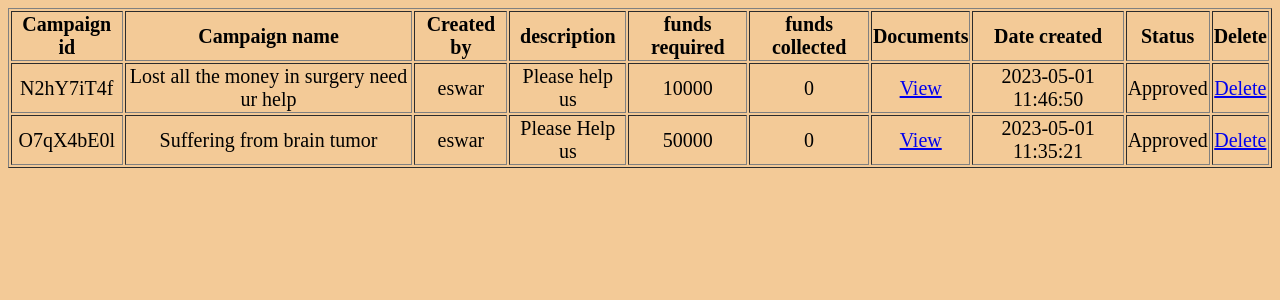
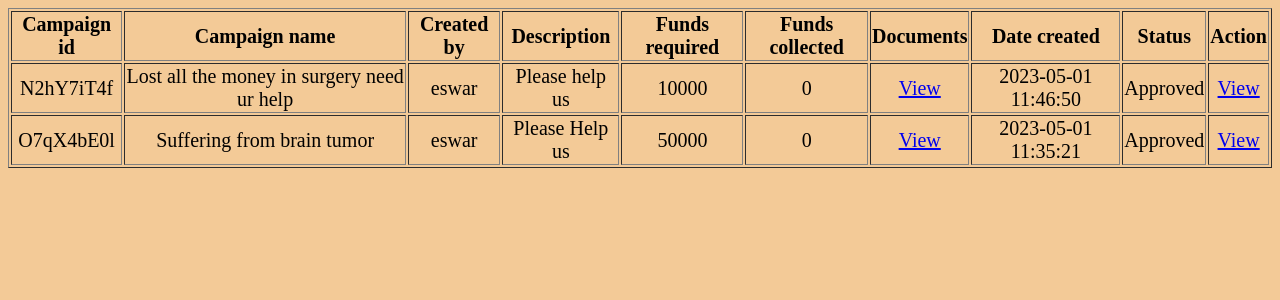
Before and after one commit to GopiChandVallabhaneni/CFA, a Flask app: page /allcampaigns in a window 1280 px wide. Shown: the top 300 px of the page. Run offline with Flask 3, Linux system fonts and the light colour scheme; data comes from the database, SQL or seed files in the repository; some libraries are stand-ins or nearby versions.

Commit message:
cfa commit

```diff
--- a/templates/allcampaigns.html
+++ b/templates/allcampaigns.html
@@ -4,7 +4,7 @@
     <meta charset="UTF-8">
     <meta http-equiv="X-UA-Compatible" content="IE=edge">
     <meta name="viewport" content="width=device-width, initial-scale=1.0">
-    <title>Records</title>
+    <title>Document</title>
     <style>
         body{
             background-color: rgb(243, 202, 151);
@@ -17,18 +17,18 @@
     </style>
 </head>
 <body>
-    <table border="1px" style="width: 100%; text-align: center; font-size: 20px;" >
+    <table border="1px" style="width: 100%; text-align: center; font-size: 20px;">
         <tr>
             <th class="col">Campaign id</th>
             <th class="col">Campaign name</th>
             <th class="col">Created by</th>
-            <th class="col">description</th>
-            <th class="col">funds required</th>
-            <th class="col">funds collected</th>
+            <th class="col">Description</th>
+            <th class="col">Funds required</th>
+            <th class="col">Funds collected</th>
             <th class="col">Documents</th>
             <th class="col">Date created</th>
             <th class="col">Status</th>
-            <th class="col">Delete</th>
+            <th class="col">Action</th>
         </tr>
         {% for i in cids %}
         <tr>
@@ -49,10 +49,10 @@
             {% else %}
                 <td>{{i[9]}}</td>
             {% endif %}
-            <td><a href="{{url_for('delete',cid=i[0])}}">Delete</a></td>
 
+            <td><a href="{{url_for('delete',cid=i[0])}}">View</a></td>
         </tr>
-    {% endfor %}
-</table>
+        {% endfor %}
+    </table>
 </body>
 </html>
--- a/templates/home.html
+++ b/templates/home.html
@@ -81,10 +81,6 @@
         <input type="file" id="actual-btn" name="file1"><br>
         <label>Supported Medical Documents</label><br>
         <input type="file" id="actual-btn" name="file2"><br>
-        <label>Start Date</label><br>
-        <input type="time" id="actual-btn" name="time"><br>
-        <label>End Date</label><br>
-        <input type="time" id="actual-btn" name="time"><br>
         <button type="submit">Submit</button>
     </form>
 </body>
```
Also changed, not shown: static/campaigns/G4hB2pU9d.jpg (added), static/campaigns/P3kI1yS7s.jpg (added), 1 other file.
